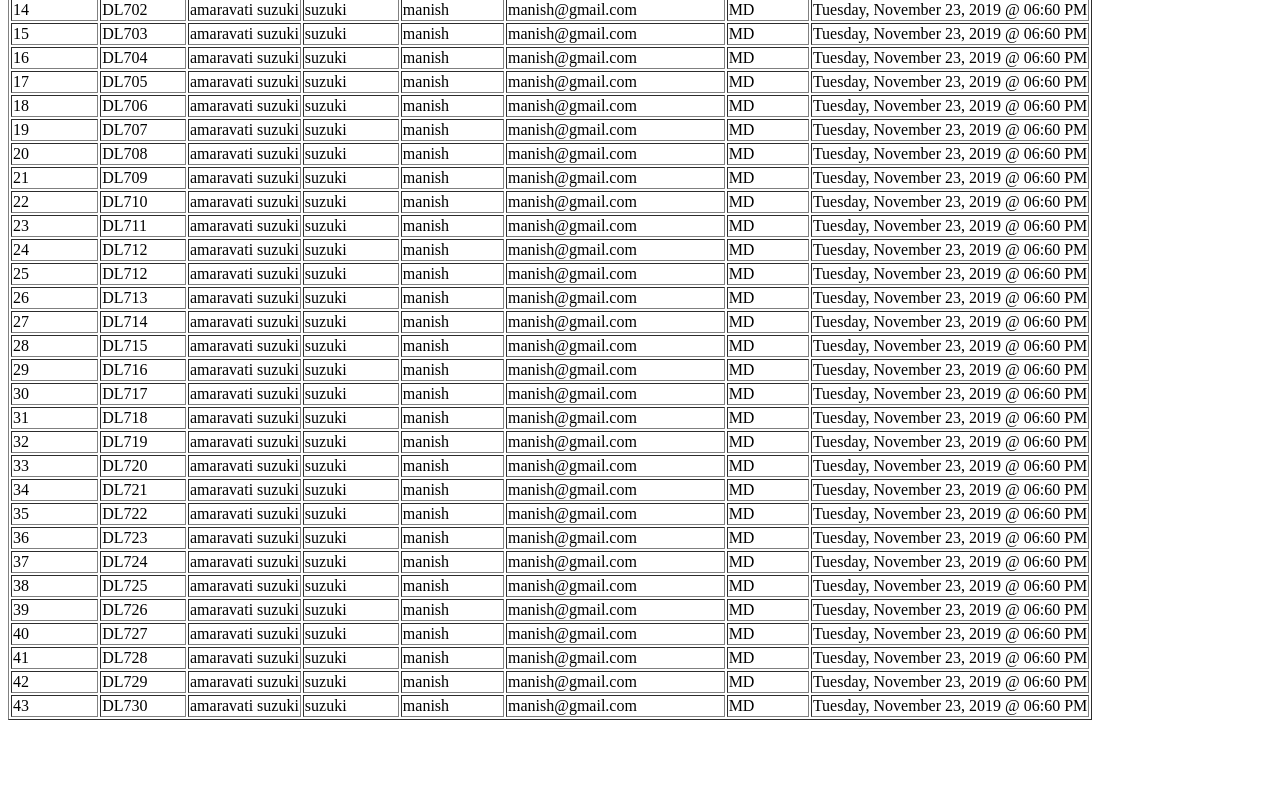
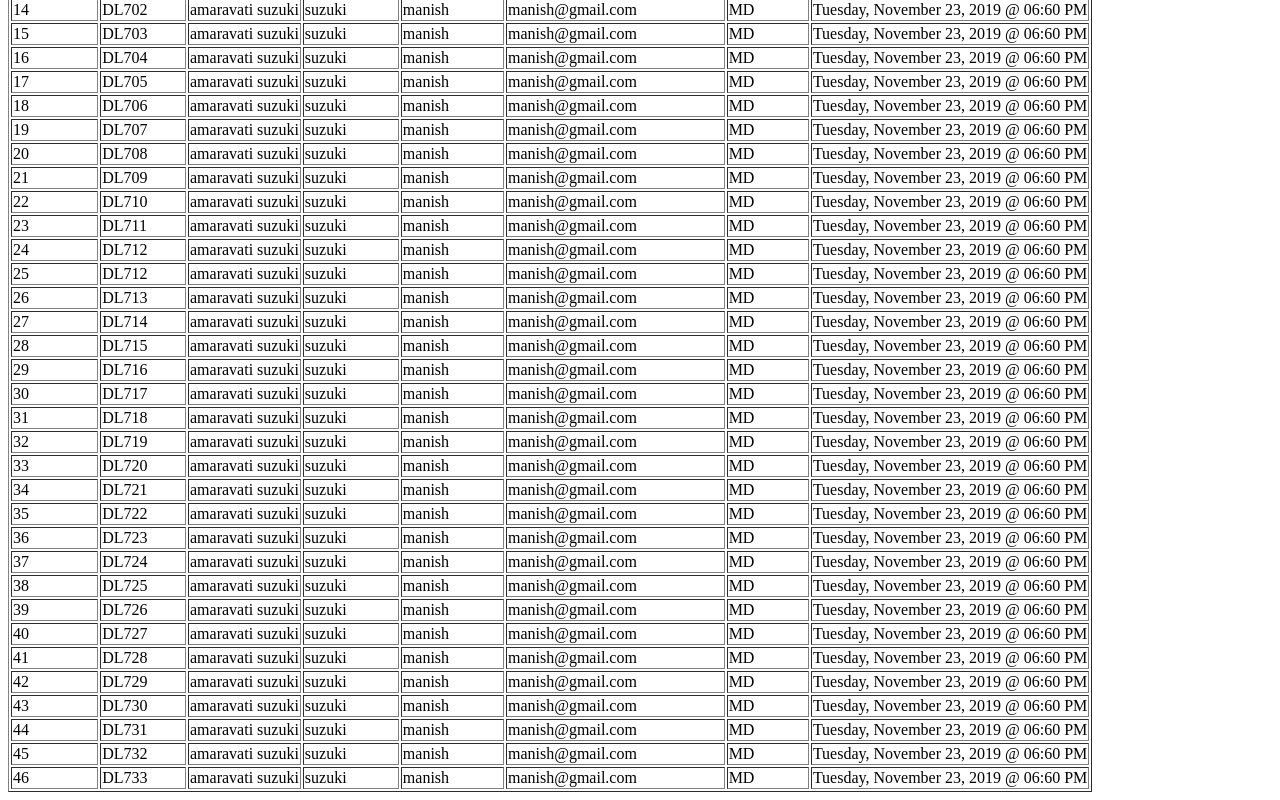
Before and after one commit to tanyasekhar/PLT-tnc, a plain HTML site: page index.html in a window 1280 px wide. Shown: the part 348-1148 px from the top of the page. Before the commit the page ends 1076 px from the top, so only its background shows below. Drawn offline with Linux system fonts and the light colour scheme.

Commit message:
Update index.html

```diff
--- a/index.html
+++ b/index.html
@@ -487,6 +487,39 @@
                     <td>Tuesday, November 23, 2019 @ 06:60 PM</td>
                 </tr>
 
+                <tr>
+                    <td>44</td>
+                    <td>DL731</td>
+                    <td>amaravati suzuki</td>
+                    <td>suzuki</td>
+                    <td>manish</td>
+                    <td>manish@gmail.com</td>
+                    <td>MD</td>
+                    <td>Tuesday, November 23, 2019 @ 06:60 PM</td>
+                </tr>
+
+                <tr>
+                    <td>45</td>
+                    <td>DL732</td>
+                    <td>amaravati suzuki</td>
+                    <td>suzuki</td>
+                    <td>manish</td>
+                    <td>manish@gmail.com</td>
+                    <td>MD</td>
+                    <td>Tuesday, November 23, 2019 @ 06:60 PM</td>
+                </tr>
+
+                <tr>
+                    <td>46</td>
+                    <td>DL733</td>
+                    <td>amaravati suzuki</td>
+                    <td>suzuki</td>
+                    <td>manish</td>
+                    <td>manish@gmail.com</td>
+                    <td>MD</td>
+                    <td>Tuesday, November 23, 2019 @ 06:60 PM</td>
+                </tr>
+
 
             </tbody>
         </table>
```
